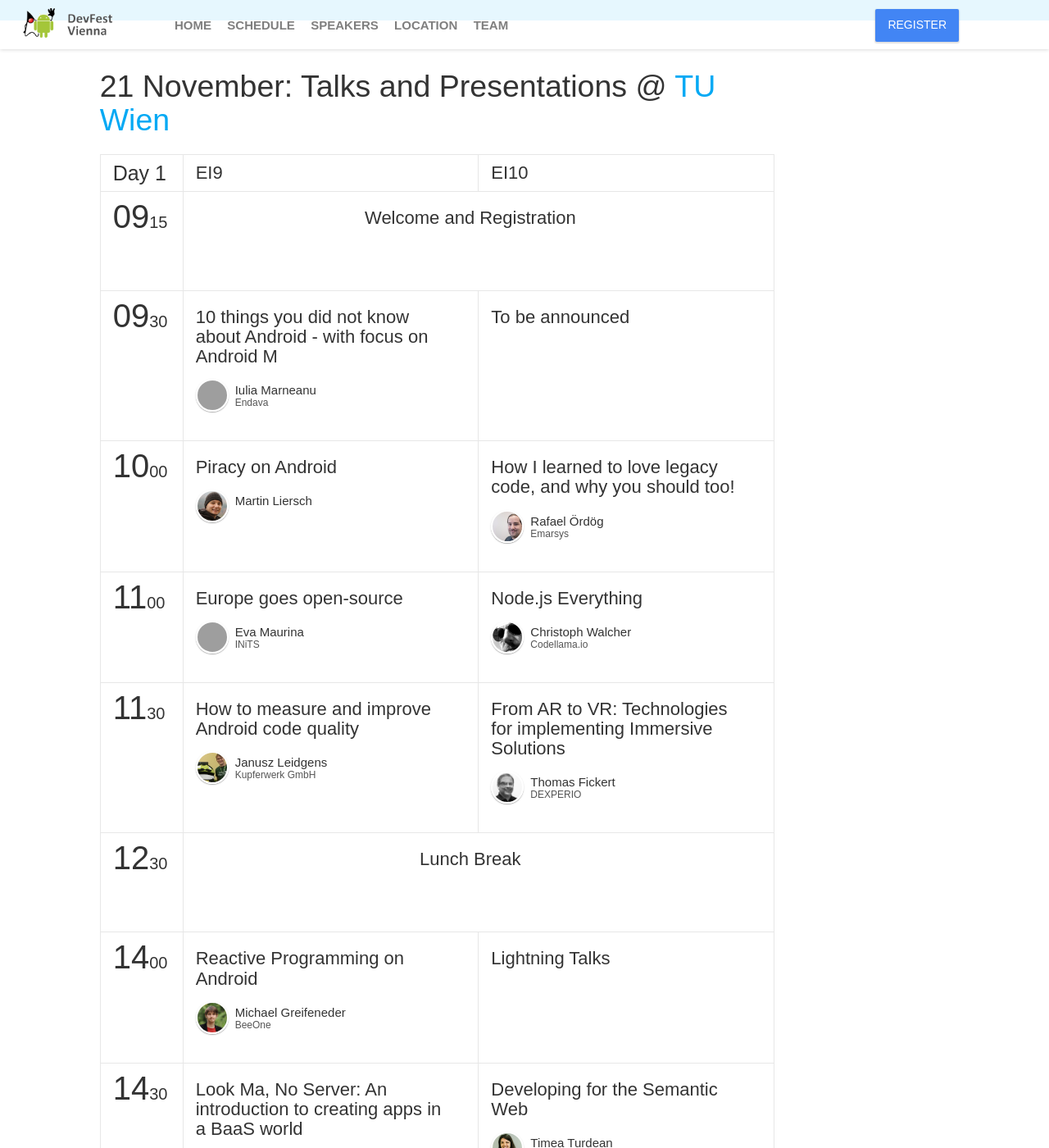
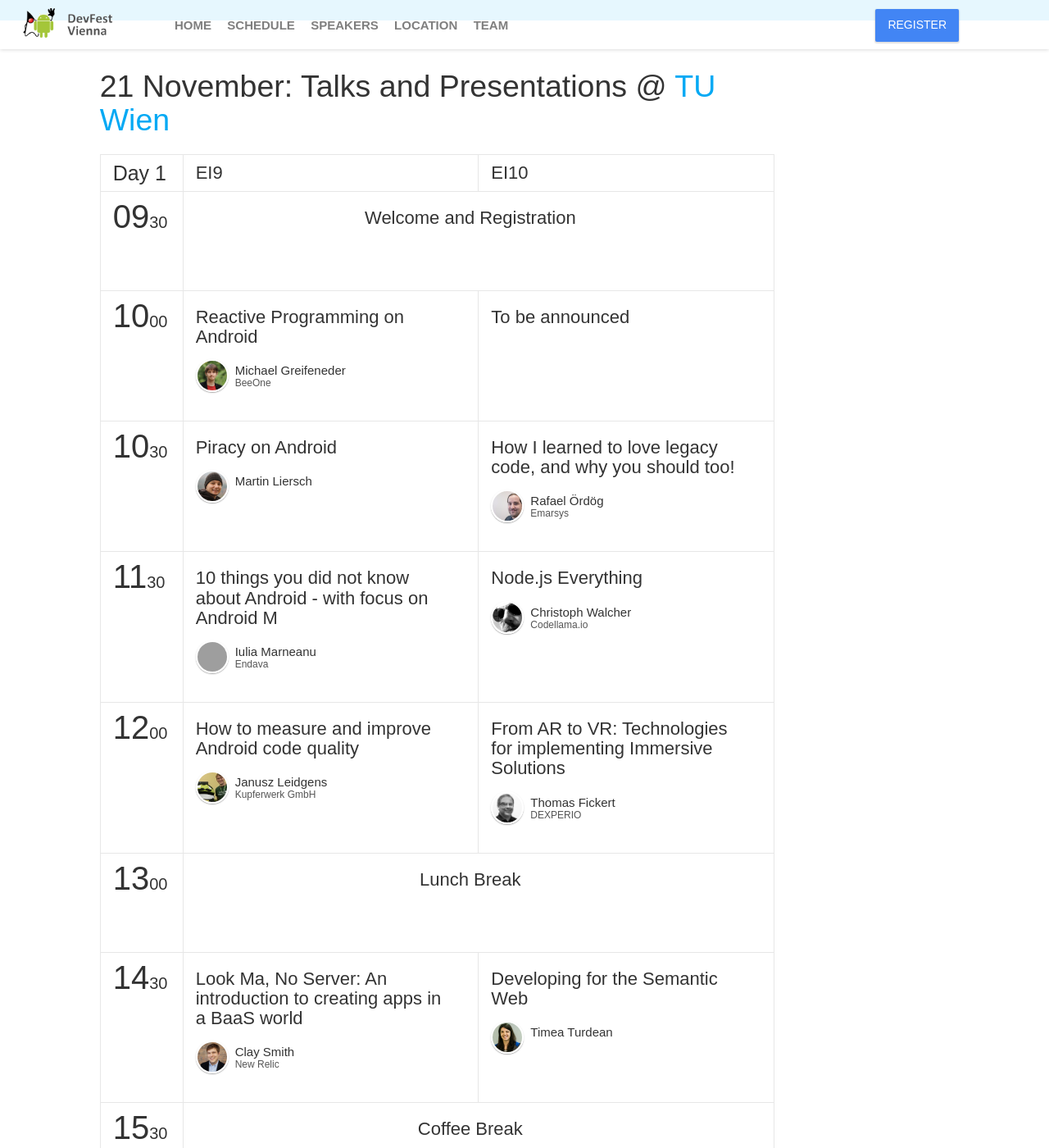
Before and after one commit to DevFestVienna/devfest-at-site, a Jekyll site: the page built from sessions.html, in a window 1280 px wide and 1400 px high, scrolled down 225 px. Shown: the whole window at 82% size. Built offline with Jekyll 4.4.1, drawn with Linux system fonts in a browser that asks for light colours; nearby versions of some CDN libraries; comment, search, counter and statistics services are not loaded; some of the changed text lies outside the part shown; grey boxes are pictures that could not be loaded.

Commit message:
Streamlined agenda - no more "open slots"

```diff
--- a/_data/schedule.yml
+++ b/_data/schedule.yml
@@ -9,39 +9,34 @@
     - {title: "EI10", color: "#03a9f4"}
   timeslots:
     - {
-        startTime: "09:15",
-        endTime: "09:30",
+        startTime: "09:30",
+        endTime: "10:00",
         sessionIds: [100]
     }
     - {
-    	startTime: "09:30",
-    	endTime: "09:55",
+    	startTime: "10:00",
+    	endTime: "10:25",
     	sessionIds: [A01, 000]
     }
     - {
-        startTime: "10:00",
-        endTime: "10:55",
+        startTime: "10:30",
+        endTime: "11:25",
         sessionIds: [A02, B02]
     }
     - {
-    	startTime: "11:00",
-    	endTime: "11:25",
+    	startTime: "11:30",
+    	endTime: "11:55",
     	sessionIds: [A03, B03]
     }
     - {
-        startTime: "11:30",
-        endTime: "12:25",
+        startTime: "12:00",
+        endTime: "12:55",
         sessionIds: [A04, B04]
     }
     - {
-        startTime: "12:30",
-        endTime: "14:00",
+        startTime: "13:00",
+        endTime: "14:30",
         sessionIds: [101]
-    }
-    - {
-        startTime: "14:00",
-        endTime: "14:25",
-        sessionIds: [A05, 099]
     }
     - {
         startTime: "14:30",
@@ -56,7 +51,7 @@
     - {
         startTime: "16:00",
         endTime: "16:55",
-        sessionIds: [000, B07]
+        sessionIds: [099, B07]
     }
     - {
         startTime: "17:00",
--- a/_data/sessions.yml
+++ b/_data/sessions.yml
@@ -41,7 +41,7 @@
   speakers: ["martin-liersch"]
   language: English
 -
-  id: A05
+  id: A01
   title: "Reactive Programming on Android"
   description: "The talk will cover the basics of RxJava with Observables(events and sequences), Schedulers and Operators. Further the combination with the networking library Retrofit and the Retrolamba plug-in to bring functional programming style to Android. And finally how to integrate all in Android and how we have benefited in George Go."
   track: "Android"
@@ -65,7 +65,7 @@
   speakers: ["nik-graf"]
   language: English
 -
-  id: A01
+  id: A03
   title: "10 things you did not know about Android - with focus on Android M"
   description: "Facts related to programming in Android and Marshmallow facts"
   track: "Android"
@@ -97,7 +97,7 @@
   speakers: ["janusz-leidgens"]
   language: English
 -
-  id: A03
+  id: B01
   title: "Europe goes open-source"
   description: "5 years ago the EU Commision and corporates kick-started a project aiming to create FIWare (Future Internet ware), a technology that enables cost-efficient development of digital solutions. FIWare is an open-source cloud platform with public and royalty-free APIs for different verticals, such as Media, Agrifood, Energy etc. To mention few, there are APIs that make audiovisual content accessible like text and 3D maps ready for your applications. FIWare is running on 17 maintained data centers that are located accross Europe. Open data are available so that developers can quickly create prototypes. EU has dedicated funds for ideas that are executed using FIWare, as well as for building up commercial nodes. I am looking forward to introduce you to possibilities related to Future Internet."
   track: "Technology"
--- a/speakers.html
+++ b/speakers.html
@@ -12,4 +12,3 @@
 {% else %}
     {% include speakers-list-2.html %}
 {% endif %}
-<h3 style="text-align:center;font-style:italic;">More speakers will be announced soon!</h3>
```
